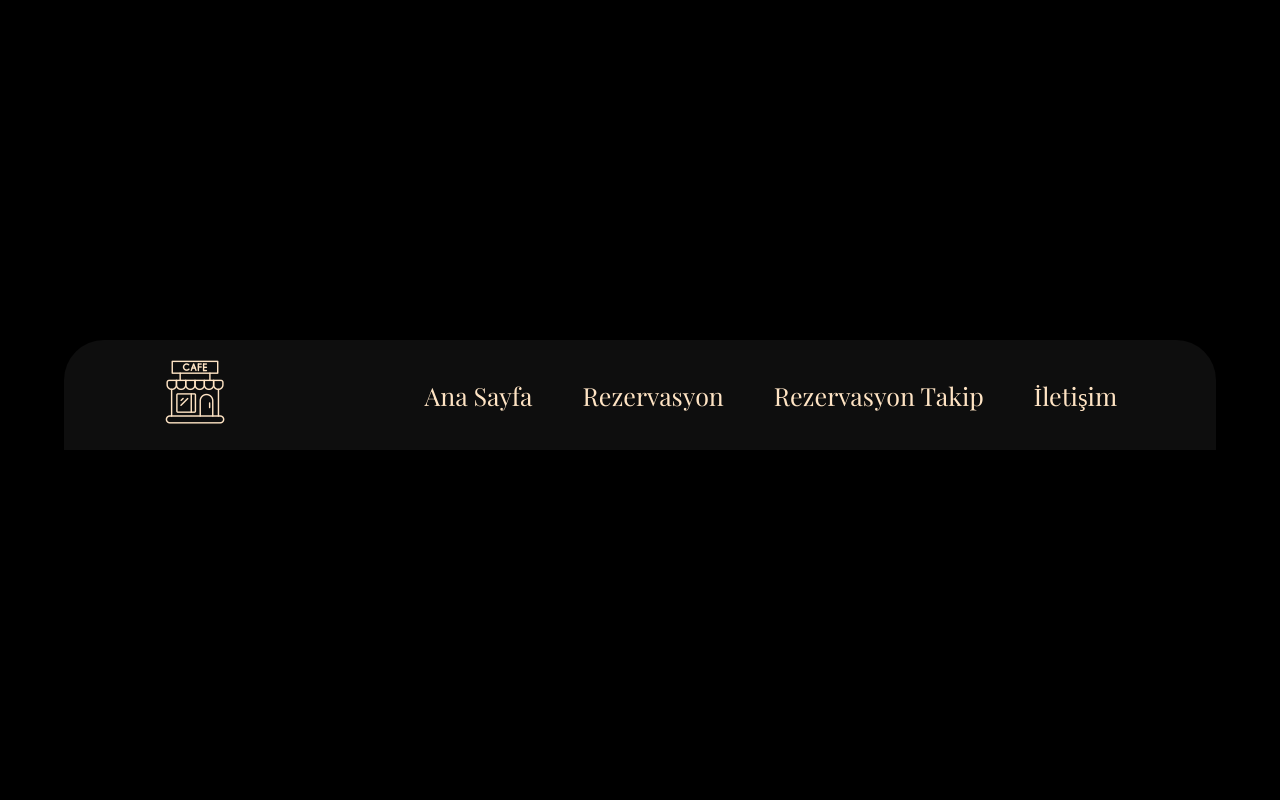
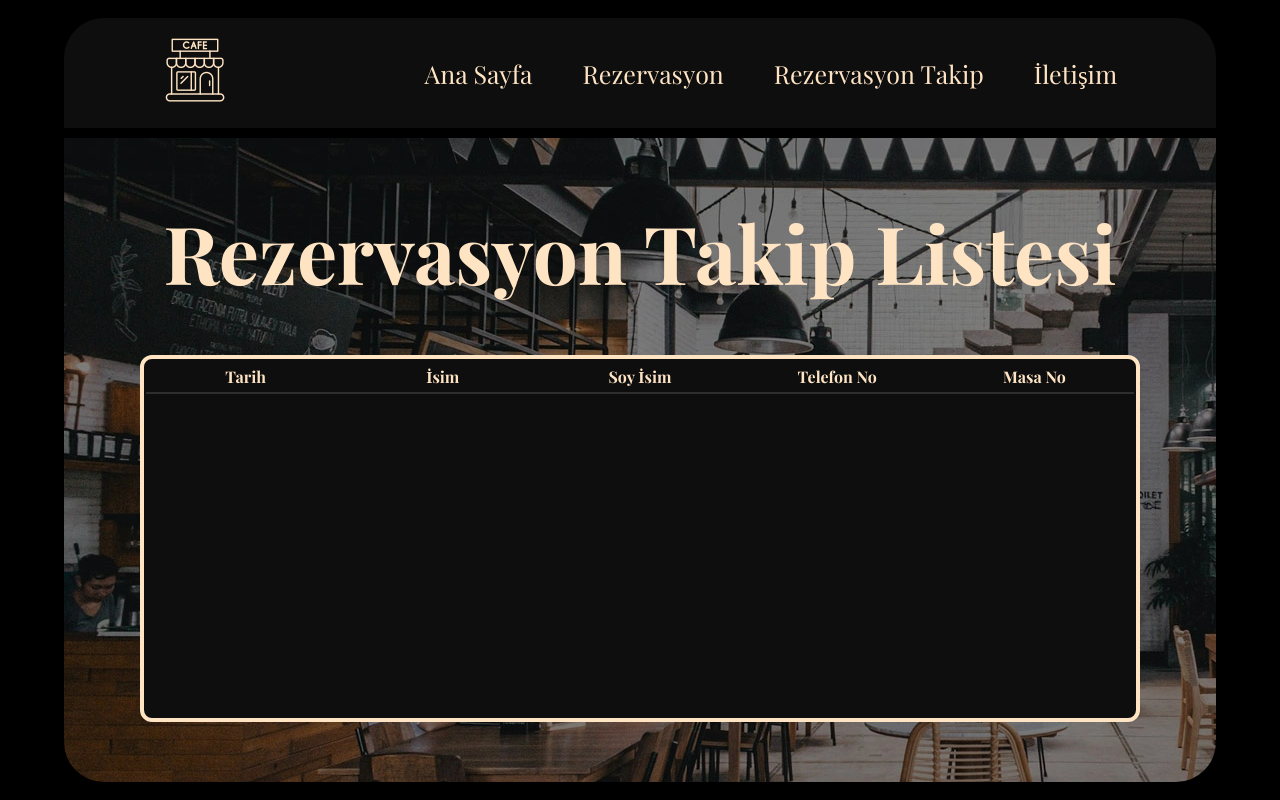
Before and after one commit to emreakinn/cafe-rezervasyon, a plain HTML site: page rezervasyon-takip.html in a window 1280 px wide. Drawn offline with nearby package versions, Linux system fonts and the light colour scheme; a web font is replaced by a local one.

Commit message:
kod düzeni ve rezervasyon takip ekranı

```diff
--- /dev/null
+++ b/css/rezTakip.css
@@ -0,0 +1,27 @@
+table {
+    margin-top: 50px;
+    width: 1000px;
+    border: 4px solid bisque;
+    text-align: center;
+    background-color: #0e0e0e;
+    border-radius: 12px;
+}
+
+tbody {
+    height: 322px;
+    display: block;
+    overflow-y: auto;
+}
+
+thead,
+tbody tr {
+    padding: 2px 0;
+    border-bottom: 2px solid #2e2e2e;
+}
+
+thead,
+tbody tr {
+    display: table;
+    width: 100%;
+    table-layout: fixed;
+}
--- a/css/style.css
+++ b/css/style.css
@@ -50,6 +50,17 @@ body {
     align-items: center;
 }
 
+#rezList {
+    width: 90%;
+    background-image: url(../img/banner-1730x685.webp);
+    border-bottom-left-radius: 40px;
+    border-bottom-right-radius: 40px;
+    padding: 60px 0;
+    display: flex;
+    flex-direction: column;
+    align-items: center;
+}
+
 #iletisim {
     width: 90%;
     background-image: url(../img/banner-1730x685.webp);
@@ -75,7 +86,8 @@ form {
 }
 
 #mainRez h1,
-#iletisim h1 {
+#iletisim h1,
+#rezList h1 {
     font-size: 80px;
 }
 
--- a/js/main.js
+++ b/js/main.js
@@ -8,11 +8,10 @@ let tarih = document.querySelector('#tarih')
 let form = document.querySelector('#form')
 let ileri = document.querySelector('#ileri')
 let bilgiler = document.querySelector('#bilgiler')
-let rezList = document.querySelector('#rezList')
 let geri = document.querySelector('#geri')
 
-let today = new Date().toISOString().split('T')[0]
-date.min = today
+// let today = new Date().toISOString().split('T')[0]
+// date.min = today;
 
 let rezervasyonlar = JSON.parse(localStorage.getItem('rezervasyonlar')) || []
 
--- /dev/null
+++ b/js/rezTakip.js
@@ -0,0 +1,22 @@
+let rezList = document.querySelector('#rezList')
+let body = document.querySelector('#body')
+
+let rezervasyonlar = JSON.parse(localStorage.getItem('rezervasyonlar')) || []
+
+const rezervasyonData = JSON.parse(localStorage.getItem("rezervasyonlar")) || [];
+if (rezList) {
+    rezervasyonData.forEach(function (rezervasyon) {
+        console.log(rezervasyon.soyAd);
+        body.innerHTML += `
+        <tr>
+            <td> ${rezervasyon.date} </td>
+            <td> ${rezervasyon.isim} </td>
+            <td> ${rezervasyon.soyAd} </td>
+            <td> ${rezervasyon.tel} </td>
+            <td> ${rezervasyon.masa} </td>
+        </tr>
+            `;
+    });
+} else {
+    console.error('rezList öğesi bulunamadı.');
+}
--- a/rezervasyon-takip.html
+++ b/rezervasyon-takip.html
@@ -5,6 +5,7 @@
     <meta charset="UTF-8">
     <meta name="viewport" content="width=device-width, initial-scale=1.0">
     <link rel="stylesheet" href="./css/style.css">
+    <link rel="stylesheet" href="./css/rezTakip.css">
     <title>Document</title>
 </head>
 
@@ -21,11 +22,27 @@
     </div>
 
     <div id="rezList">
+        <h1>Rezervasyon Takip Listesi</h1>
+        <table id="tablo">
+            <thead>
+                <tr>
+                    <th>Tarih</th>
+                    <th>İsim</th>
+                    <th>Soy İsim</th>
+                    <th>Telefon No</th>
+                    <th>Masa No</th>
+                </tr>
+            </thead>
+            <tbody id="body">
 
+
+
+            </tbody>
+        </table>
     </div>
 
 
-    <script src="./js/main.js"></script>
+    <script src="./js/rezTakip.js"></script>
 </body>
 
 </html>
```
Also changed, not shown: index.html (+0 -1 lines), rezervasyon.html (+5 -5 lines).
